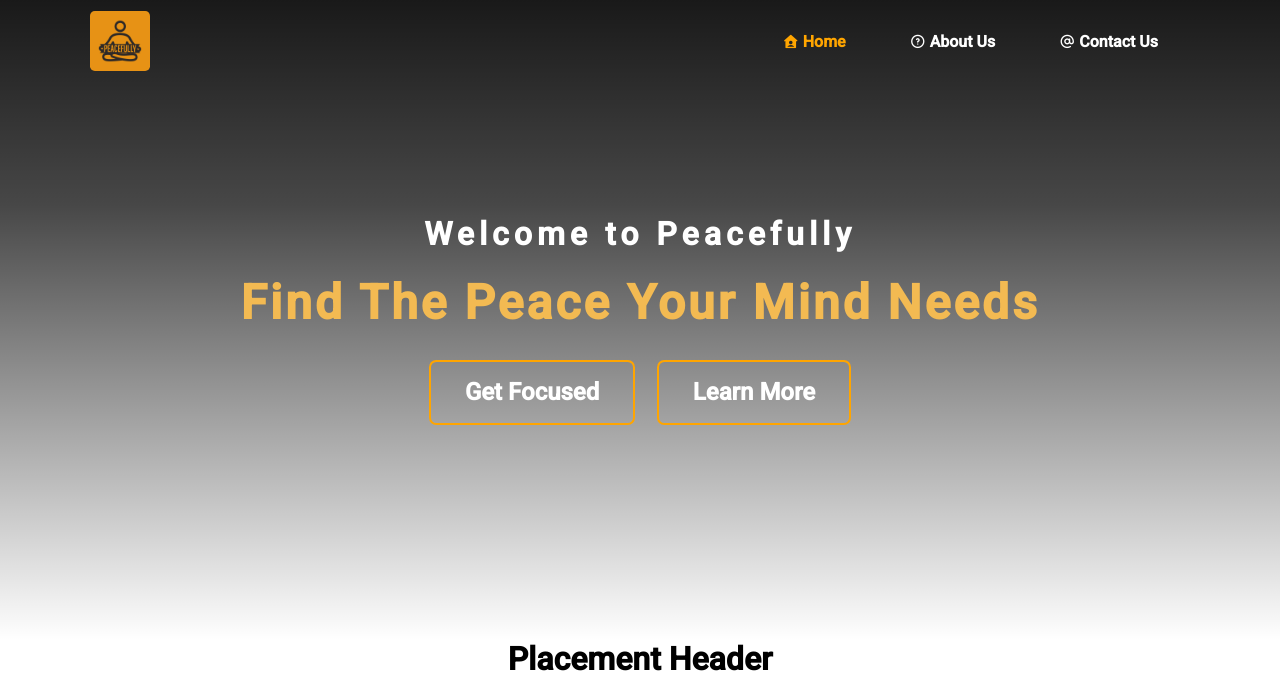
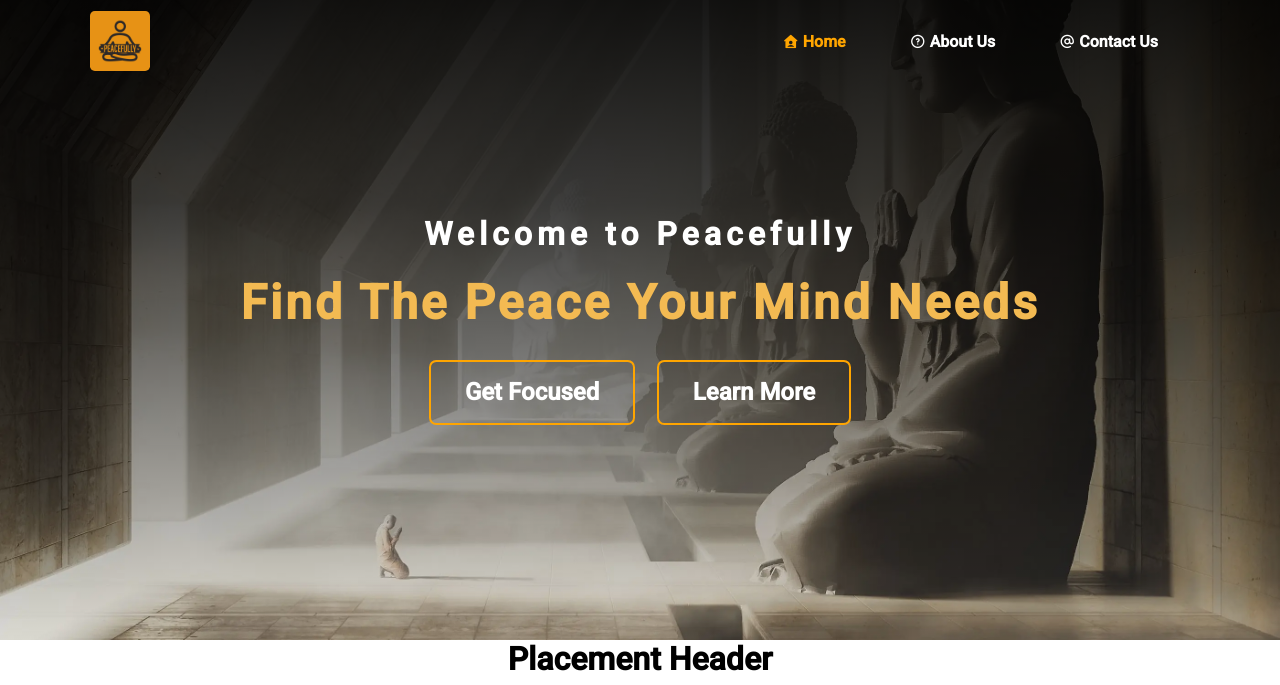
Before and after one commit to IvanARodriguez/Peacefully, a plain HTML site: page index.html in a window 1280 px wide. Shown: the top 685 px of the page. Drawn offline with nearby package versions, Linux system fonts and the light colour scheme.

Commit message:
removing slash for images link in order to get display when deployed 10

```diff
--- a/css/style.css
+++ b/css/style.css
@@ -71,7 +71,7 @@ header{
 
     /* <!-- Main --> */
 .main-section{
-    background-image: url("resources/main.jpeg");
+    background-image: url("/mainwebp.webp");
     height: 80vh;
     background-repeat: no-repeat;
     background-size: cover;
```
Also changed, not shown: mainwebp.webp (renamed from resources/mainwebp.webp).
